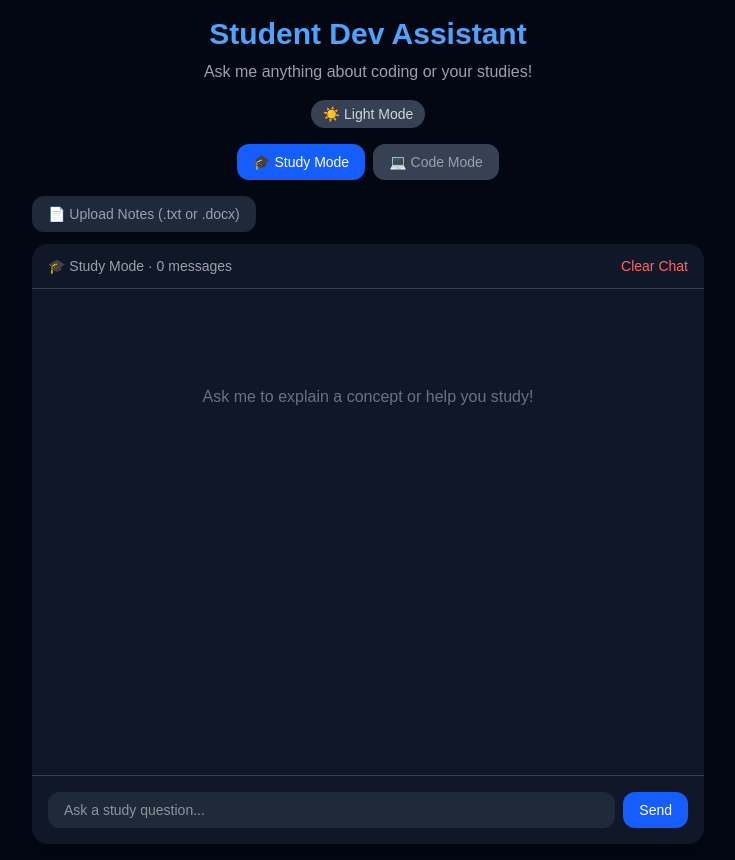
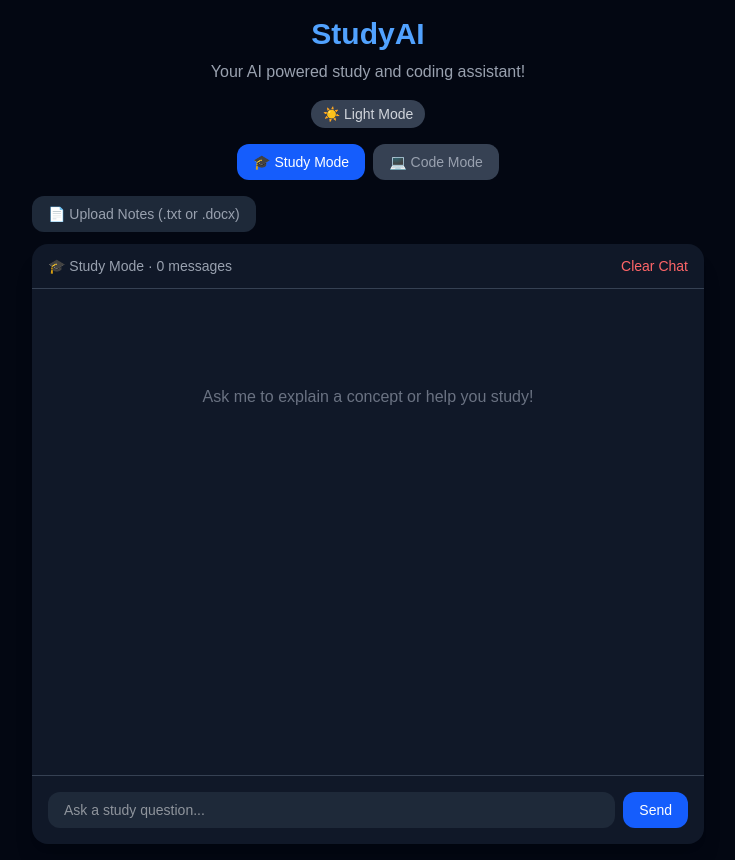
Before and after one commit to 27fjavaid/student-dev-assistant, a Next.js app: page / in a window 1280 px wide. Shown: the whole page, without its empty margins (272-1007 px from the left). Built offline with nearby package versions, Linux system fonts and the light colour scheme.

Commit message:
rename app to StudyAI

```diff
--- a/app/page.tsx
+++ b/app/page.tsx
@@ -164,8 +164,8 @@ export default function Home() {
 
   return (
     <main className={`min-h-screen ${darkMode ? "bg-gray-950 text-white" : "bg-gray-100 text-gray-900"} flex flex-col items-center justify-center p-4 transition-colors duration-300`}>
-      <h1 className="text-3xl font-bold mb-2 text-blue-400">Student Dev Assistant</h1>
-      <p className="text-gray-400 mb-4">Ask me anything about coding or your studies!</p>
+      <h1 className="text-3xl font-bold mb-2 text-blue-400">StudyAI</h1>
+<p className="text-gray-400 mb-4">Your AI powered study and coding assistant!</p>
     <button
   onClick={() => setDarkMode(!darkMode)}
   className="mb-4 px-3 py-1 rounded-full text-sm bg-gray-700 hover:bg-gray-600 text-gray-300 transition"
```
